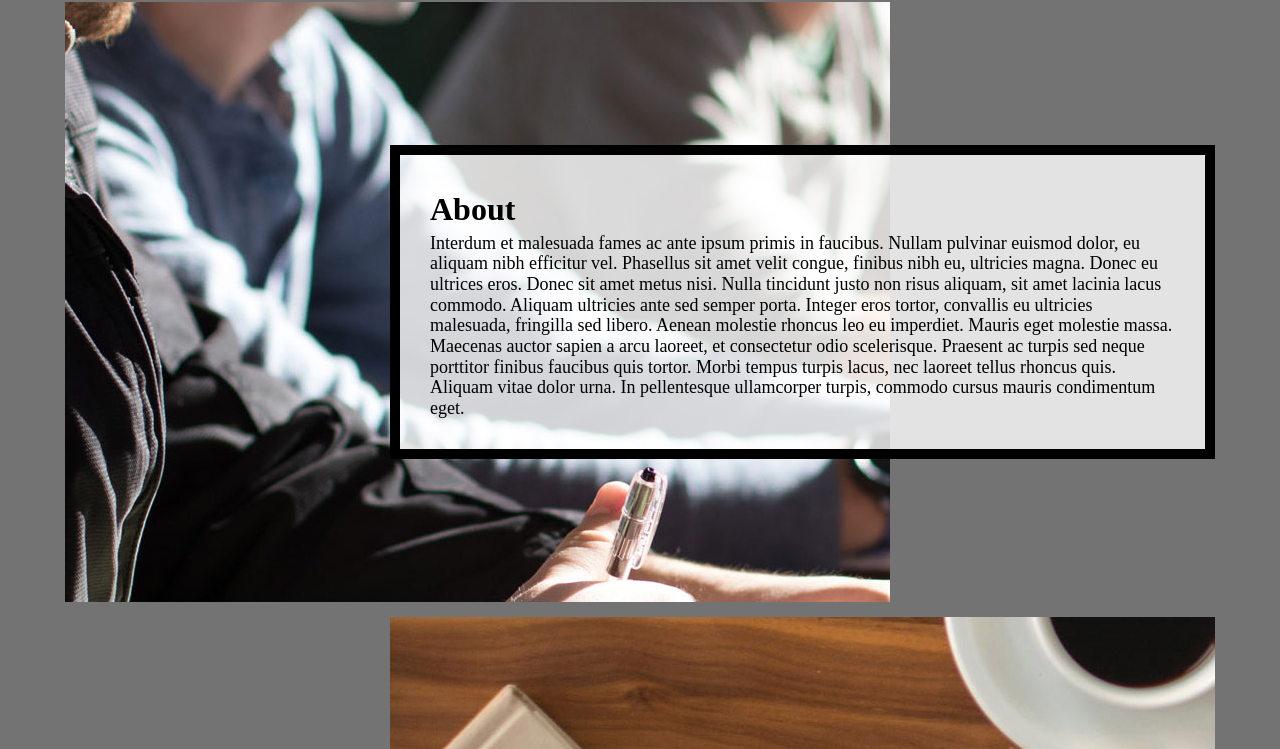
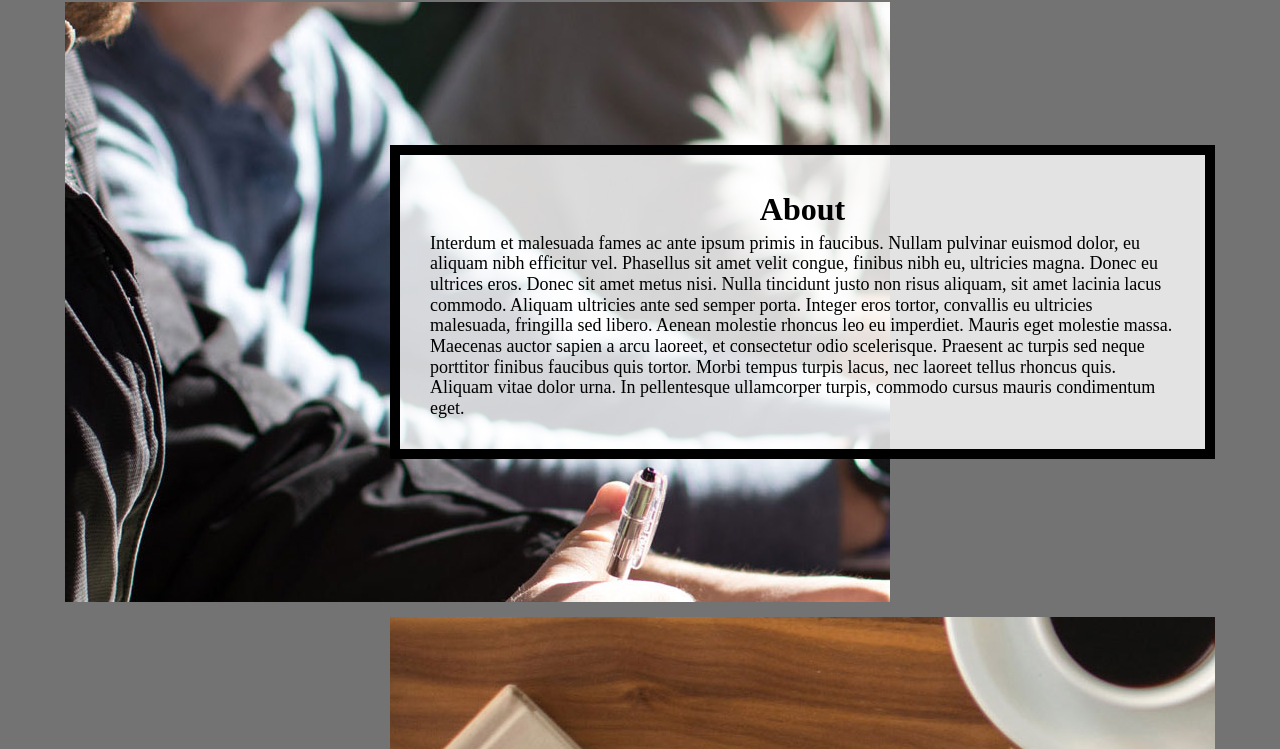
Before and after one commit to aakdis/hw3_2025, a plain HTML site: page index.html in a window 1280 px wide. Shown: the part 589-1338 px from the top of the page. Drawn offline with Linux system fonts and the light colour scheme.

Commit message:
Add files via upload

```diff
--- a/css/style.css
+++ b/css/style.css
@@ -88,8 +88,8 @@ first div in the grid  and place it in the grid. */
  .text-block {
      align-self: center;
      max-height: 250px;
-     display: flex;
-     flex-direction: column;
+     display: grid;
+     place-items: center;
      overflow: auto;
  }
 
```
